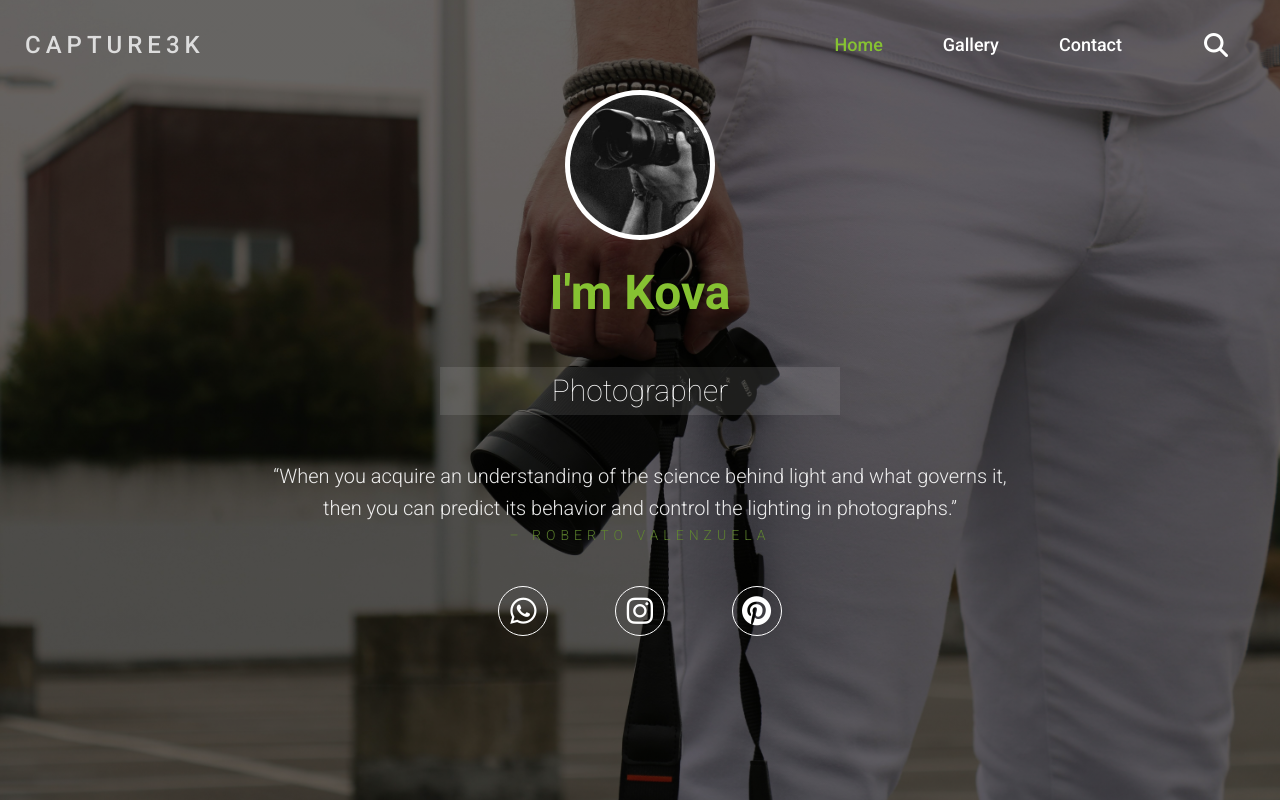
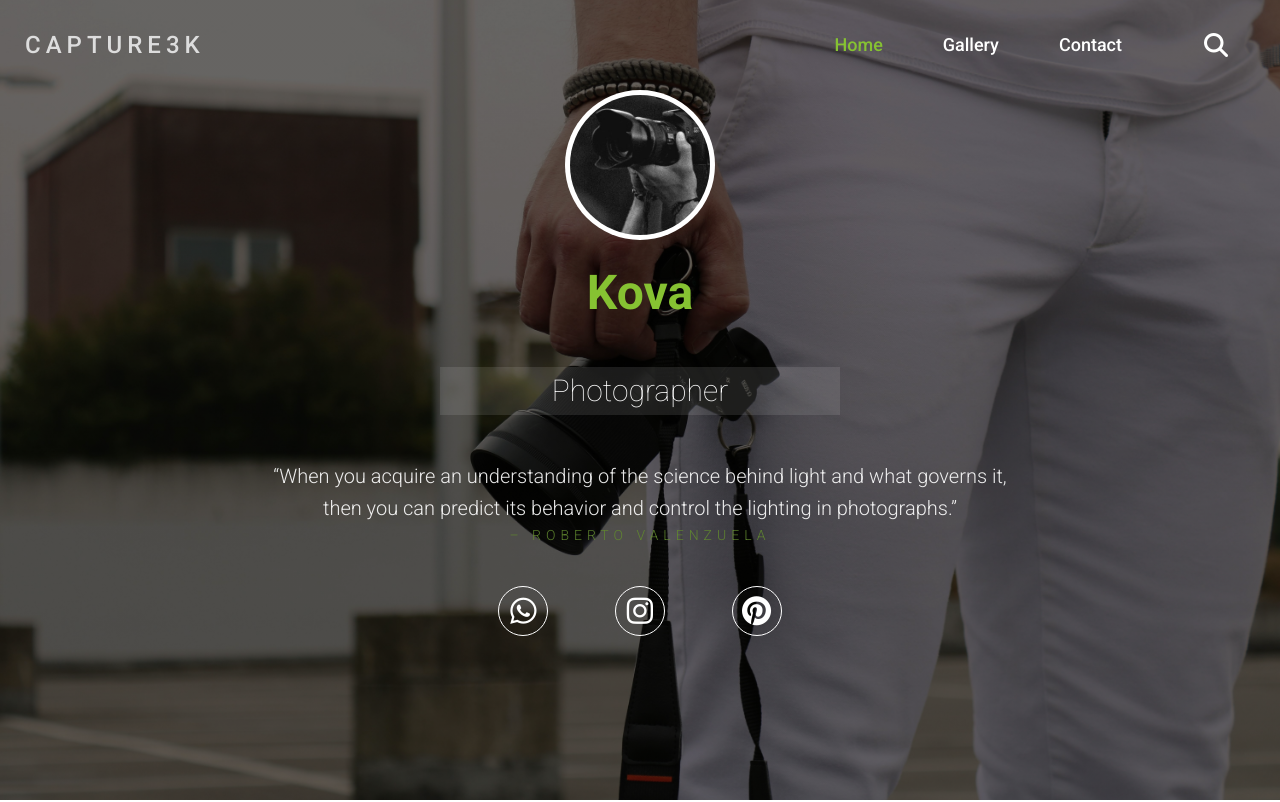
Before and after one commit to capture3k/capture3k.github.io, a plain HTML site: page index.html in a window 1280 px wide. Shown: the top 802 px of the page. Drawn offline with Linux system fonts and the light colour scheme.

Commit message:
Update index.html

```diff
--- a/index.html
+++ b/index.html
@@ -41,7 +41,7 @@
                     <div class = "about-img flex">
                         <img src = "images/about-img.jpg" alt = "photographer img">
                     </div>
-                    <h2>I'm Kova</h2>
+                    <h2>Kova</h2>
                     <h3>Photographer</h3>
                     <blockquote>
                         “When you acquire an understanding of the science behind light and what governs it, then you can predict its behavior and control the lighting in photographs.”
```
